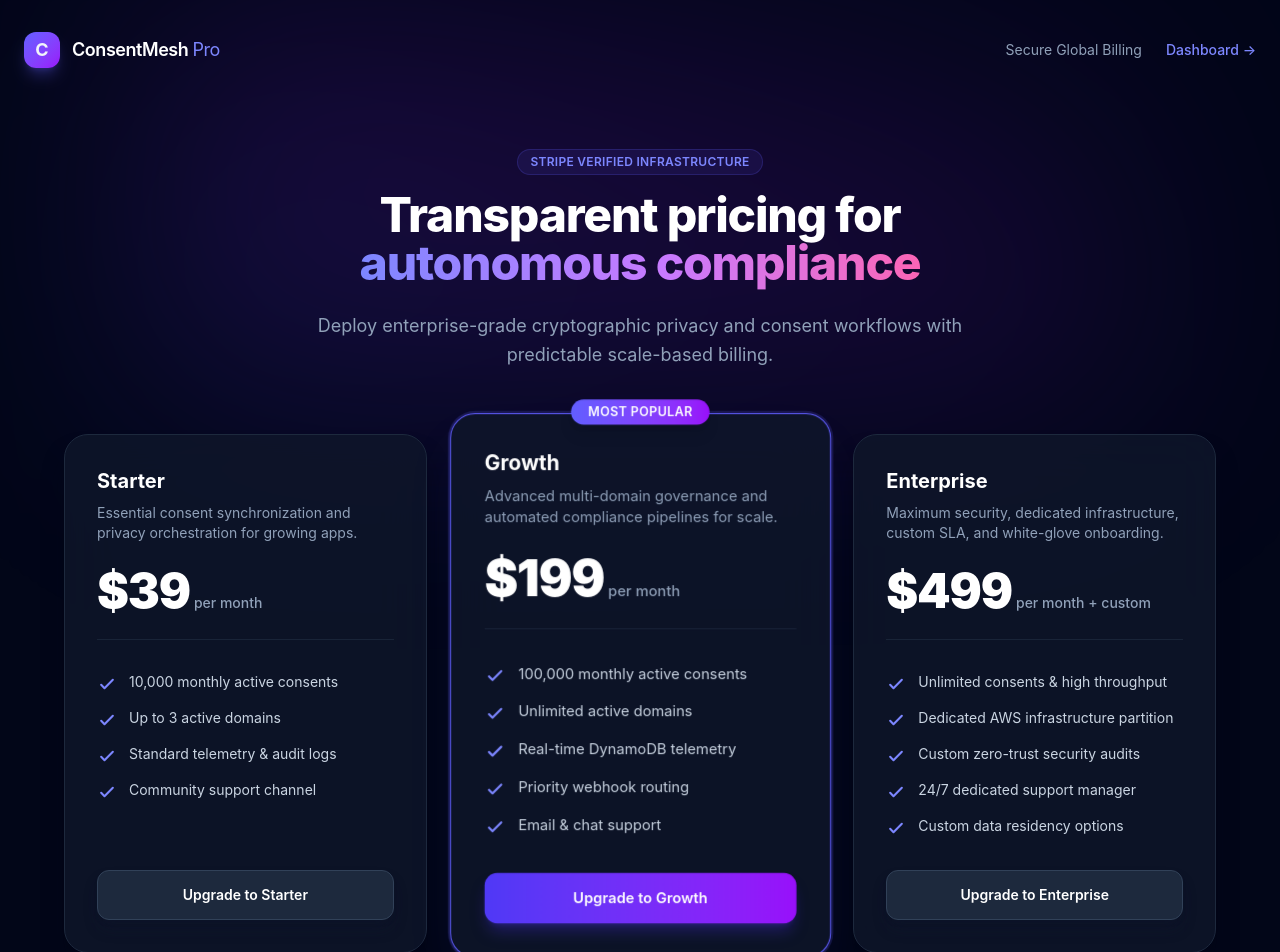
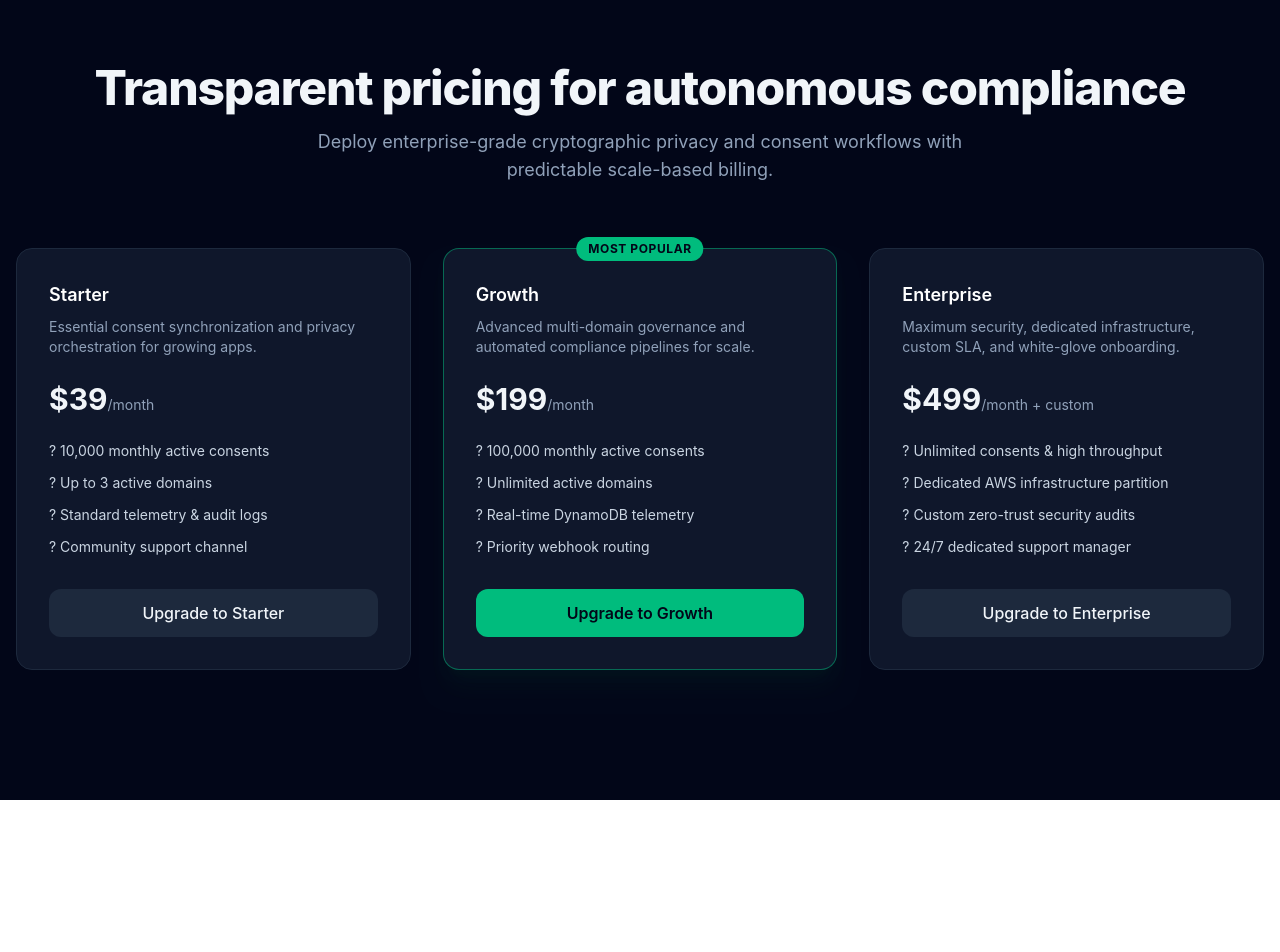
Before and after one commit to Mbongisenithato/ConsentMesh-SDK, a Next.js app: page /pricing in a window 1280 px wide. Shown: the top 952 px of the page. After the commit the page ends 800 px from the top, so only its background shows below. Built offline with nearby package versions, Linux system fonts and the light colour scheme.

Commit message:
fix(router): organize pricing and dashboard pages into App Router subdirectories

```diff
--- /dev/null
+++ b/app/dashboard/page.tsx
@@ -0,0 +1,34 @@
+export default function DashboardPage() {
+  return (
+    <div className="min-h-screen bg-slate-950 text-slate-100 p-8">
+      <div className="max-w-7xl mx-auto">
+        <header className="flex justify-between items-center mb-8 border-b border-slate-800 pb-4">
+          <div>
+            <h1 className="text-2xl font-bold">ConsentMesh Pro Dashboard</h1>
+            <p className="text-sm text-slate-400">Autonomous cryptographic compliance and real-time telemetry</p>
+          </div>
+          <a href="/" className="px-4 py-2 bg-slate-800 hover:bg-slate-700 text-sm font-medium rounded-lg transition">
+            ? Back to Home
+          </a>
+        </header>
+        <div className="grid grid-cols-1 md:grid-cols-3 gap-6 mb-8">
+          <div className="bg-slate-900 border border-slate-800 rounded-xl p-6">
+            <h3 className="text-sm font-medium text-slate-400">Active Consents</h3>
+            <p className="text-3xl font-bold mt-2">12,480</p>
+            <span className="text-xs text-emerald-400 mt-1 inline-block">+14% this month</span>
+          </div>
+          <div className="bg-slate-900 border border-slate-800 rounded-xl p-6">
+            <h3 className="text-sm font-medium text-slate-400">Protected Domains</h3>
+            <p className="text-3xl font-bold mt-2">3</p>
+            <span className="text-xs text-slate-400 mt-1 inline-block">All systems operational</span>
+          </div>
+          <div className="bg-slate-900 border border-slate-800 rounded-xl p-6">
+            <h3 className="text-sm font-medium text-slate-400">Telemetry Latency</h3>
+            <p className="text-3xl font-bold mt-2">24ms</p>
+            <span className="text-xs text-emerald-400 mt-1 inline-block">DynamoDB edge synced</span>
+          </div>
+        </div>
+      </div>
+    </div>
+  );
+}
--- a/app/pricing/page.tsx
+++ b/app/pricing/page.tsx
@@ -1,163 +1,67 @@
-"use client";
-
-import { useState } from "react";
-
-const TIERS = [
-  {
-    id: "starter",
-    name: "Starter",
-    price: "$39",
-    cadence: "per month",
-    description: "Essential consent synchronization and privacy orchestration for growing apps.",
-    features: ["10,000 monthly active consents", "Up to 3 active domains", "Standard telemetry & audit logs", "Community support channel"],
-    popular: false,
-  },
-  {
-    id: "growth",
-    name: "Growth",
-    price: "$199",
-    cadence: "per month",
-    description: "Advanced multi-domain governance and automated compliance pipelines for scale.",
-    features: ["100,000 monthly active consents", "Unlimited active domains", "Real-time DynamoDB telemetry", "Priority webhook routing", "Email & chat support"],
-    popular: true,
-  },
-  {
-    id: "enterprise",
-    name: "Enterprise",
-    price: "$499",
-    cadence: "per month + custom",
-    description: "Maximum security, dedicated infrastructure, custom SLA, and white-glove onboarding.",
-    features: ["Unlimited consents & high throughput", "Dedicated AWS infrastructure partition", "Custom zero-trust security audits", "24/7 dedicated support manager", "Custom data residency options"],
-    popular: false,
-  },
-];
-
 export default function PricingPage() {
-  const [loadingTier, setLoadingTier] = useState<string | null>(null);
-
-  const handleUpgrade = async (tierId: string) => {
-    setLoadingTier(tierId);
-    try {
-      const res = await fetch("/api/v1/billing/create-checkout-session", {
-        method: "POST",
-        headers: { "Content-Type": "application/json" },
-        body: JSON.stringify({ userId: "user_123", customerEmail: "developer@consentmesh.io", tier: tierId }),
-      });
-      const data = await res.json();
-      if (data.url) {
-        window.location.href = data.url;
-      } else {
-        alert(data.error || "Failed to create checkout session");
-      }
-    } catch (err) {
-      console.error(err);
-      alert("Something went wrong");
-    } finally {
-      setLoadingTier(null);
-    }
-  };
-
   return (
-    <div className="min-h-screen bg-slate-950 text-slate-100 flex flex-col justify-between selection:bg-indigo-500 selection:text-white relative overflow-hidden">
-      {/* Background ambient lighting effects */}
-      <div className="absolute top-0 left-1/2 -translate-x-1/2 w-[1000px] h-[400px] bg-gradient-to-tr from-indigo-600/20 via-purple-600/15 to-transparent blur-[120px] pointer-events-none" />
-
-      <header className="w-full max-w-7xl mx-auto px-6 py-8 flex items-center justify-between z-10">
-        <div className="flex items-center gap-3">
-          <div className="w-9 h-9 rounded-xl bg-gradient-to-br from-indigo-500 to-purple-600 flex items-center justify-center font-bold text-lg shadow-lg shadow-indigo-500/30">
-            C
-          </div>
-          <span className="font-semibold text-lg tracking-tight text-white">ConsentMesh <span className="text-indigo-400 font-normal">Pro</span></span>
-        </div>
-        <div className="text-sm text-slate-400 flex items-center gap-6">
-          <span className="hidden sm:inline">Secure Global Billing</span>
-          <a href="/dashboard" className="text-indigo-400 hover:text-indigo-300 transition-colors font-medium">Dashboard &rarr;</a>
-        </div>
-      </header>
-
-      <main className="max-w-7xl mx-auto px-6 py-12 w-full z-10 flex-1 flex flex-col items-center">
-        <div className="text-center max-w-2xl mb-16">
-          <div className="inline-flex items-center gap-2 px-3 py-1 rounded-full bg-indigo-500/10 border border-indigo-500/20 text-indigo-400 text-xs font-semibold tracking-wide uppercase mb-4">
-            Stripe Verified Infrastructure
-          </div>
-          <h1 className="text-4xl sm:text-5xl font-extrabold tracking-tight text-white mb-6">
-            Transparent pricing for <span className="bg-gradient-to-r from-indigo-400 via-purple-400 to-pink-400 bg-clip-text text-transparent">autonomous compliance</span>
+    <div className="min-h-screen bg-slate-950 text-slate-100 py-16 px-4">
+      <div className="max-w-7xl mx-auto text-center mb-16">
+        <h1 className="text-4xl font-extrabold tracking-tight sm:text-5xl mb-4">
+          Transparent pricing for autonomous compliance
         </h1>
-          <p className="text-slate-400 text-lg leading-relaxed">
+        <p className="text-lg text-slate-400 max-w-2xl mx-auto">
           Deploy enterprise-grade cryptographic privacy and consent workflows with predictable scale-based billing.
         </p>
       </div>
-
-        <div className="grid grid-cols-1 lg:grid-cols-3 gap-8 w-full max-w-6xl items-stretch">
-          {TIERS.map((tier) => (
-            <div
-              key={tier.id}
-              className={`relative rounded-3xl p-8 flex flex-col justify-between transition-all duration-300 bg-slate-900/80 backdrop-blur-xl border ${
-                tier.popular
-                  ? "border-indigo-500 shadow-2xl shadow-indigo-500/10 ring-2 ring-indigo-500/20 scale-105 lg:-translate-y-2"
-                  : "border-slate-800 hover:border-slate-700 shadow-xl shadow-slate-950/50"
-              }`}
-            >
-              {tier.popular && (
-                <div className="absolute -top-3.5 left-1/2 -translate-x-1/2 bg-gradient-to-r from-indigo-500 to-purple-600 text-white text-xs font-semibold px-4 py-1 rounded-full shadow-lg tracking-wide uppercase">
+      <div className="max-w-7xl mx-auto grid grid-cols-1 md:grid-cols-3 gap-8">
+        <div className="bg-slate-900 border border-slate-800 rounded-2xl p-8 flex flex-col justify-between">
+          <div>
+            <h3 className="text-lg font-semibold text-white mb-2">Starter</h3>
+            <p className="text-sm text-slate-400 mb-6">Essential consent synchronization and privacy orchestration for growing apps.</p>
+            <div className="text-3xl font-bold mb-6">$39<span className="text-sm font-normal text-slate-400">/month</span></div>
+            <ul className="space-y-3 text-sm text-slate-300 mb-8">
+              <li>? 10,000 monthly active consents</li>
+              <li>? Up to 3 active domains</li>
+              <li>? Standard telemetry & audit logs</li>
+              <li>? Community support channel</li>
+            </ul>
+          </div>
+          <a href="/dashboard" className="w-full py-3 bg-slate-800 hover:bg-slate-700 text-center font-medium rounded-xl transition">
+            Upgrade to Starter
+          </a>
+        </div>
+        <div className="bg-slate-900 border border-emerald-500/50 rounded-2xl p-8 flex flex-col justify-between relative shadow-xl shadow-emerald-950/20">
+          <div className="absolute -top-3 left-1/2 -translate-x-1/2 bg-emerald-500 text-slate-950 text-xs font-bold px-3 py-1 rounded-full uppercase tracking-wider">
             Most Popular
           </div>
-              )}
-
           <div>
-                <h3 className="text-xl font-bold text-white mb-2">{tier.name}</h3>
-                <p className="text-slate-400 text-sm mb-6 min-h-[40px]">{tier.description}</p>
-                <div className="flex items-baseline gap-1 mb-8 pb-6 border-b border-slate-800/80">
-                  <span className="text-4xl sm:text-5xl font-black text-white tracking-tight">{tier.price}</span>
-                  <span className="text-slate-400 text-sm font-medium">{tier.cadence}</span>
-                </div>
-
-                <ul className="space-y-3.5 mb-8">
-                  {tier.features.map((feature, idx) => (
-                    <li key={idx} className="flex items-start gap-3 text-sm text-slate-300">
-                      <svg className="w-5 h-5 text-indigo-400 shrink-0 mt-0.5" fill="none" viewBox="0 0 24 24" stroke="currentColor">
-                        <path strokeLinecap="round" strokeLinejoin="round" strokeWidth="2.5" d="M5 13l4 4L19 7" />
-                      </svg>
-                      <span>{feature}</span>
-                    </li>
-                  ))}
+            <h3 className="text-lg font-semibold text-white mb-2">Growth</h3>
+            <p className="text-sm text-slate-400 mb-6">Advanced multi-domain governance and automated compliance pipelines for scale.</p>
+            <div className="text-3xl font-bold mb-6">$199<span className="text-sm font-normal text-slate-400">/month</span></div>
+            <ul className="space-y-3 text-sm text-slate-300 mb-8">
+              <li>? 100,000 monthly active consents</li>
+              <li>? Unlimited active domains</li>
+              <li>? Real-time DynamoDB telemetry</li>
+              <li>? Priority webhook routing</li>
             </ul>
           </div>
-
-              <button
-                onClick={() => handleUpgrade(tier.id)}
-                disabled={loadingTier !== null}
-                className={`w-full py-3.5 px-6 rounded-xl font-semibold text-sm transition-all duration-200 shadow-lg flex items-center justify-center gap-2 ${
-                  tier.popular
-                    ? "bg-gradient-to-r from-indigo-600 to-purple-600 hover:from-indigo-500 hover:to-purple-500 text-white shadow-indigo-600/30 hover:shadow-indigo-600/50"
-                    : "bg-slate-800 hover:bg-slate-700 text-white border border-slate-700 hover:border-slate-600 shadow-slate-900/40"
-                } disabled:opacity-50`}
-              >
-                {loadingTier === tier.id ? (
-                  <>
-                    <svg className="animate-spin -ml-1 mr-2 h-4 w-4 text-white" fill="none" viewBox="0 0 24 24">
-                      <circle className="opacity-25" cx="12" cy="12" r="10" stroke="currentColor" strokeWidth="4"></circle>
-                      <path className="opacity-75" fill="currentColor" d="M4 12a8 8 0 018-8V0C5.373 0 0 5.373 0 12h4zm2 5.291A7.962 7.962 0 014 12H0c0 3.042 1.135 5.824 3 7.938l3-2.647z"></path>
-                    </svg>
-                    Initializing Checkout...
-                  </>
-                ) : (
-                  `Upgrade to ${tier.name}`
-                )}
-              </button>
+          <a href="/dashboard" className="w-full py-3 bg-emerald-500 hover:bg-emerald-400 text-slate-950 text-center font-semibold rounded-xl transition">
+            Upgrade to Growth
+          </a>
         </div>
-          ))}
+        <div className="bg-slate-900 border border-slate-800 rounded-2xl p-8 flex flex-col justify-between">
+          <div>
+            <h3 className="text-lg font-semibold text-white mb-2">Enterprise</h3>
+            <p className="text-sm text-slate-400 mb-6">Maximum security, dedicated infrastructure, custom SLA, and white-glove onboarding.</p>
+            <div className="text-3xl font-bold mb-6">$499<span className="text-sm font-normal text-slate-400">/month + custom</span></div>
+            <ul className="space-y-3 text-sm text-slate-300 mb-8">
+              <li>? Unlimited consents & high throughput</li>
+              <li>? Dedicated AWS infrastructure partition</li>
+              <li>? Custom zero-trust security audits</li>
+              <li>? 24/7 dedicated support manager</li>
+            </ul>
           </div>
-      </main>
-
-      <footer className="w-full max-w-7xl mx-auto px-6 py-8 border-t border-slate-900 text-center text-xs text-slate-500 z-10 flex flex-col sm:flex-row items-center justify-between gap-4">
-        <p>&copy; 2026 ConsentMesh Pro. All rights reserved. Secured with Stripe TLS 1.3.</p>
-        <div className="flex gap-6 text-slate-400">
-          <a href="#" className="hover:text-slate-200 transition-colors">Privacy Policy</a>
-          <a href="#" className="hover:text-slate-200 transition-colors">Terms of Service</a>
-          <a href="#" className="hover:text-slate-200 transition-colors">Security</a>
+          <a href="/dashboard" className="w-full py-3 bg-slate-800 hover:bg-slate-700 text-center font-medium rounded-xl transition">
+            Upgrade to Enterprise
+          </a>
         </div>
-      </footer>
+      </div>
     </div>
   );
 }
```
Lines whose indentation alone changed are shown as unchanged.
